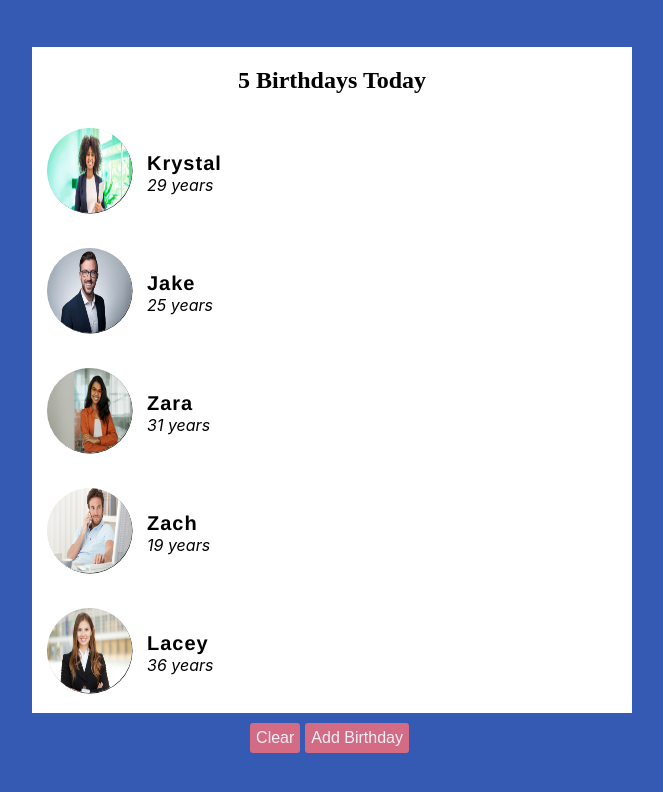
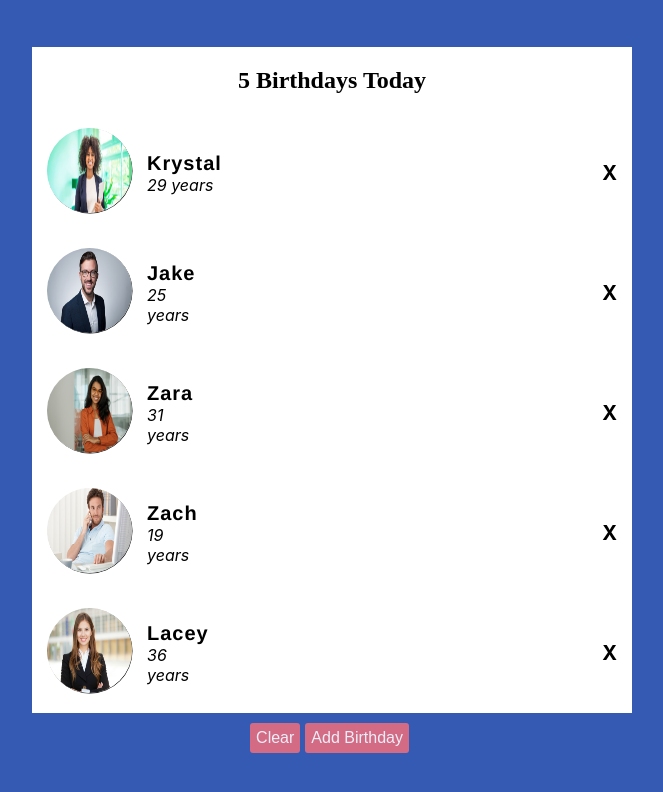
Before and after one commit to stetsonharding/birthday-reminders, a React (Create React App) app: page / in a window 1280 px wide. Shown: the top 792 px of the page, without its empty margins (308-971 px from the left). Built offline with nearby package versions, Linux system fonts and the light colour scheme.

Commit message:
Delete birthday

```diff
--- a/src/App.js
+++ b/src/App.js
@@ -9,17 +9,28 @@ function App() {
 
   const [Birthdayz, setBirthdays] = useState([...BirthayData])
 
+  const DeleteBirthday = (indx) => {
+
+Birthdayz.splice(indx, 1)
+
+setBirthdays([...Birthdayz])
+
+console.log(Birthdayz)
+  }
+
   return (
     <>
     <div className="birthdays-container">
       <h2 style={{ textAlign: 'center', fontFamily: 'cursive' }}>{Birthdayz.length} Birthdays Today</h2>
       <div style={{minHeight: '550px', height:"fit-content"}}>
-      {Birthdayz.length > 1 ? Birthdayz.map((user, index) => {
+      {Birthdayz.length >= 1 ? Birthdayz.map((user, index) => {
         return <Birthdays
           key={user.id}
           selfie={user.image}
           name={user.Name}
           age={user.AgeTurning}
+          deleteBirthday={DeleteBirthday}
+          index={index}
         />
       }) : null }
 
--- a/src/Birthday.css
+++ b/src/Birthday.css
@@ -35,3 +35,28 @@
     font-family: 'Franklin Gothic Medium', 'Arial Narrow', Arial, sans-serif;
     margin: 0;
 }
+
+/* Delete Birthday */
+
+.delete-birthday-container {
+
+    width: 100%;
+    display: flex;
+    justify-content: right;
+    align-items: center;
+
+
+}
+
+.delete-birthday-container span{
+    padding: 15px;
+    font-size: 20px;
+    color: red;
+    font-weight: bold;
+    cursor: pointer;
+    color: black
+}
+
+.delete-birthday-container span:hover{
+    color: red;
+}
--- a/src/Birthdays.js
+++ b/src/Birthdays.js
@@ -17,6 +17,9 @@ return (
         <h4 className="name">{props.name}</h4>
         <span className="age">{props.age} years</span>
         </div>
+        <div className="delete-birthday-container">
+           <span onClick={() => props.deleteBirthday(props.index)}>X</span>
+        </div>
 
     </div>
 )
```
